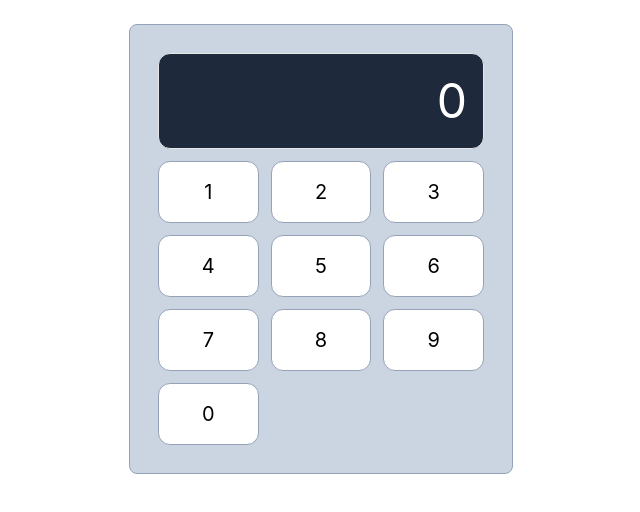
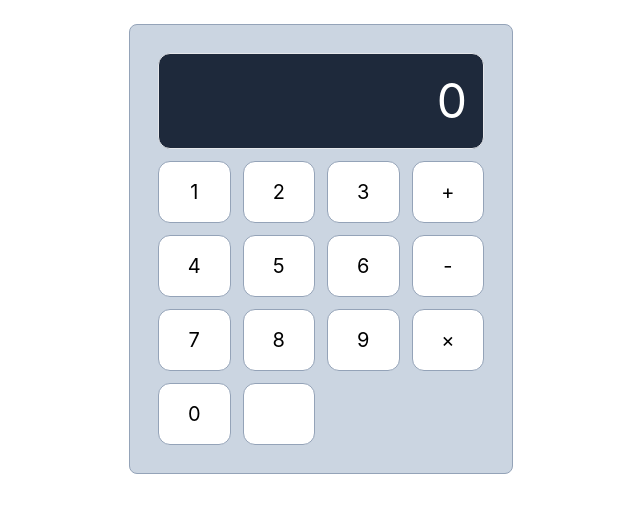
Before and after one commit to lintu22/calculator-react-app, a React (Create React App) app: page / in a window 1280 px wide. Shown: the top 512 px of the page, without its empty margins (319-959 px from the left). Built offline with nearby package versions, Linux system fonts and the light colour scheme.

Commit message:
Making buttons for calculator - numbers - operators - functions

```diff
--- a/src/components/Button/Button.js
+++ b/src/components/Button/Button.js
@@ -3,8 +3,7 @@ const defaultClasses = 'w-full p-4 text-xl rounded-xl border border-width-2 bg-w
 const Button = (props) => {
 
     return (
-        <button
-        className={defaultClasses + props.className}
+        <button className={defaultClasses + props.className}
         onClick={() => props.onClick(props.number)}
         >
             {props.number}
--- /dev/null
+++ b/src/components/Button/ButtonFunction.js
@@ -0,0 +1,15 @@
+const defaultClasses = 'w-full p-4 text-xl rounded-xl border border-width-2 bg-white border-slate-400 '
+
+const ButtonFunction = (props) => {
+
+    return (
+        <button
+            className={defaultClasses + props.className}
+            onClick={() => props.onClick(props.number)}
+        >
+            {props.number}
+        </button>
+    )
+}
+
+export default ButtonFunction;
--- /dev/null
+++ b/src/components/Button/ButtonNumber.js
@@ -0,0 +1,15 @@
+const defaultClasses = 'w-full p-4 text-xl rounded-xl border border-width-2 bg-white border-slate-400 '
+
+const ButtonNumber = (props) => {
+
+    return (
+        <button
+            className={defaultClasses + props.className}
+            onClick={() => props.onClick(props.number)}
+        >
+            {props.number}
+        </button>
+    )
+}
+
+export default ButtonNumber;
--- /dev/null
+++ b/src/components/Button/ButtonOperator.js
@@ -0,0 +1,15 @@
+const defaultClasses = 'w-full p-4 text-xl rounded-xl border border-width-2 bg-white border-slate-400 '
+
+const ButtonOperator = (props) => {
+
+    return (
+        <button
+            className={defaultClasses + props.className}
+            onClick={() => props.onClick(props.operator)}
+        >
+            {props.operatorText}
+        </button>
+    )
+}
+
+export default ButtonOperator;
--- a/src/components/Calculator/Calculator.js
+++ b/src/components/Calculator/Calculator.js
@@ -1,76 +1,103 @@
 import React from "react";
-import Button from "./../Button/Button";
+import ButtonNumber from "./../Button/ButtonNumber";
+import ButtonOperator from "./../Button/ButtonOperator";
+import ButtonFunction from "./../Button/ButtonFunction";
 import Display from "../Display/Display";
 
 class Calculator extends React.Component {
     constructor(props) {
         super(props);
 
-        // set the initial display to 0
         this.state = {
-            numberInput: ''
+            numberInput: '',
+            operator: '',
+            fullInput: ``,
+            numberStorage: []
         }
         // bind this
         this.handleNumberClick = this.handleNumberClick.bind(this);
+        this.handleOperator = this.handleOperator.bind(this);
 
     }
 
     handleNumberClick (number) {
-
         // Update the string with the number
         this.setState({ numberInput: this.state.numberInput + number })
+    }
+
+    handleOperator (operator) {
+
+        this.setState({
+            numberStorage: [this.state.numberInput],
+            numberInput: '',
+            operator: operator
+        })
 
     }
 
 
     render () {
         return(
-            <div className="container mt-6 border rounded-lg border-slate-400 bg-slate-300 p-7 mx-auto grid grid-cols-3 gap-3 max-w-sm">
+            <div className="container mt-6 border rounded-lg border-slate-400 bg-slate-300 p-7 mx-auto grid grid-cols-4 gap-3 max-w-sm">
                 <Display
                     output={this.state.numberInput}
                 />
-
-                <Button
-                    className="bg-slate-500"
+                <ButtonNumber
                     number={1}
                     onClick={this.handleNumberClick}
                 />
-                <Button
+                <ButtonNumber
                     number={2}
                     onClick={this.handleNumberClick}
                 />
-                <Button
+                <ButtonNumber
                     number={3}
                     onClick={this.handleNumberClick}
                 />
-                <Button
+                <ButtonOperator
+                    operatorText='+'
+                    operator='add'
+                    onClick={this.handleOperator}
+                />
+                <ButtonNumber
                     number={4}
                     onClick={this.handleNumberClick}
                 />
-                <Button
+                <ButtonNumber
                     number={5}
                     onClick={this.handleNumberClick}
                 />
-                <Button
+                <ButtonNumber
                     number={6}
                     onClick={this.handleNumberClick}
                 />
-                <Button
+                <ButtonOperator
+                    operatorText='-'
+                    operator='subtract'
+                    onClick={this.handleOperator}
+                />
+                <ButtonNumber
                     number={7}
                     onClick={this.handleNumberClick}
                 />
-                <Button
+                <ButtonNumber
                     number={8}
                     onClick={this.handleNumberClick}
                 />
-                <Button
+                <ButtonNumber
                     number={9}
                     onClick={this.handleNumberClick}
                 />
-                <Button
+                <ButtonOperator
+                    operatorText='×'
+                    operator='multiply'
+                    onClick={this.handleOperator}
+                />
+                <ButtonNumber
                     number={0}
                     onClick={this.handleNumberClick}
                 />
+                <ButtonFunction />
             </div>
         );
     }
--- a/src/components/Display/Display.js
+++ b/src/components/Display/Display.js
@@ -1,12 +1,11 @@
 
-const defaultClasses = 'h-24 w-auto flex items-center justify-end text-5xl col-span-3 text-white bg-slate-800 border rounded-xl py-2 px-4 '
+const defaultClasses = 'h-24 w-auto flex items-center justify-end text-5xl col-span-4 text-white bg-slate-800 border rounded-xl py-2 px-4 '
 
 const Display = (props) => {
 
     return(
-        <div className={defaultClasses + props.className}
-        >
-        {props.output === '' ? '0' : props.output}
+        <div className={defaultClasses + props.className}>
+            {props.output === '' ? '0' : props.output}
         </div>
     )
 }
```
